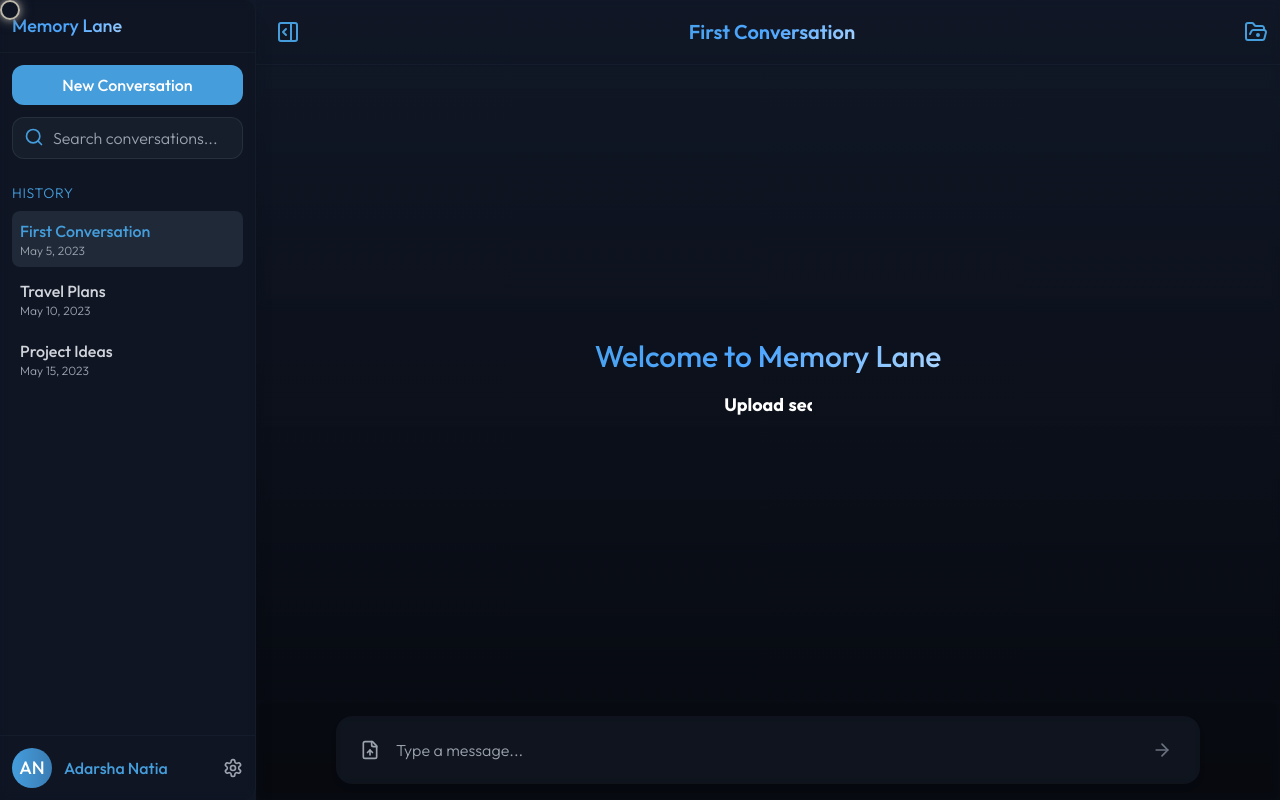
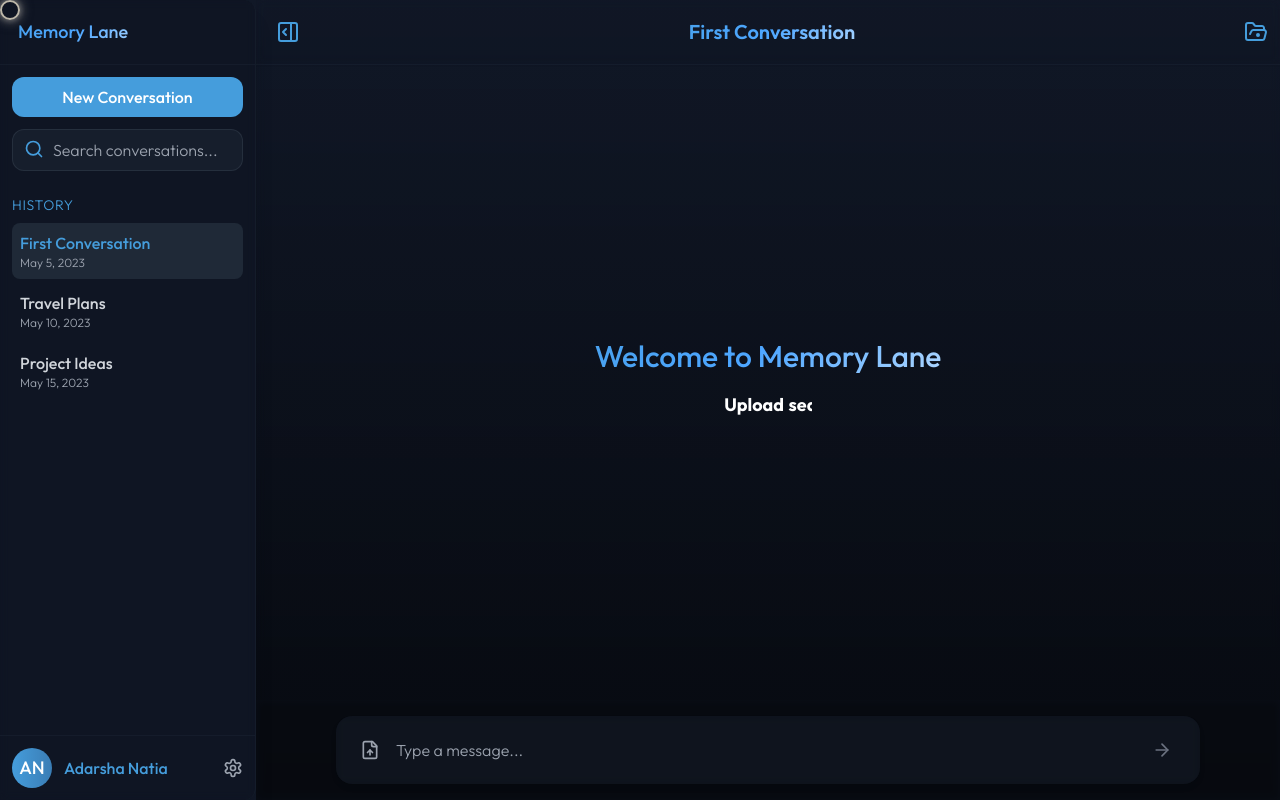
Before and after one commit to aysahoo/Memory-Lane, a React (Vite) app in the folder Frontend/: page /chat in a window 1280 px wide. Built offline with nearby package versions, Linux system fonts and the light colour scheme; a web font is replaced by a local one.

Commit message:
Update Sidebar.tsx

```diff
--- a/Frontend/src/components/Sidebar.tsx
+++ b/Frontend/src/components/Sidebar.tsx
@@ -58,7 +58,7 @@ const Sidebar: React.FC<SidebarProps> = ({
         onTouchMove={handleTouchMove}
         onTouchEnd={handleTouchEnd}
       >
-        <div className={`p-3 border-b border-gray-800/40 flex items-center ${!sidebarOpen && 'md:justify-center'}`}>
+        <div className={`p-[12px] md:p-[18px] border-b border-gray-800/40 flex items-center ${!sidebarOpen && 'md:justify-center'}`}>
           <h2 className={`text-lg font-medium ${!sidebarOpen && 'md:hidden'} animated-gradient-text`}>Memory Lane</h2>
         </div>
 
```
